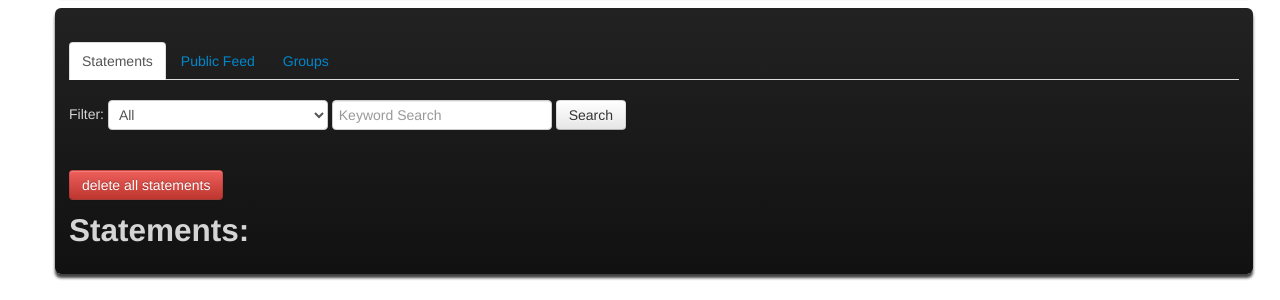
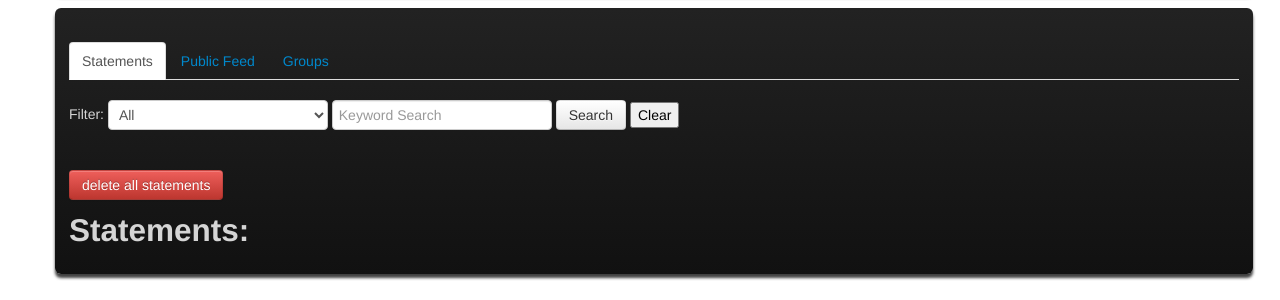
Before and after one commit to Lindy21/CSE498-LRS, a Django app: template lrs/templates/me.html in a window 1280 px wide. Shown: the part 154-454 px from the top of the page. Run offline with Django 3.2, Linux system fonts and the light colour scheme; the template is opened without the code that fills it, so the values that code supplies are empty; some libraries are stand-ins or nearby versions.

Commit message:
Private fix

```diff
--- a/lrs/templates/me.html
+++ b/lrs/templates/me.html
@@ -26,6 +26,7 @@
             </select>
             <input id="my_search" type="text" placeholder="Keyword Search">
             <input id="search_button" type="button" class="btn" value="Search">
+            <input id="clear_button" type="button" class"btn" value="Clear">
         </form></br>
         <span class="small-link"><a id="delstmts" href="#mystatements" class="btn btn-danger">delete all statements</a></span>
         <h2>Statements:</h2>
@@ -47,6 +48,7 @@
             </select>
             <input id="public_search" type="text" placeholder="Keyword Search">
             <input id="public_search_button" type="button" class="btn" value="Search">
+            <input id="public_clear_button" type="button" class="btn" value="Clear">
         </form>
         <h2>Public Feed:</h2>
     </div>
@@ -558,7 +560,6 @@ function verbClick(event){
             //myFilters['verb'] = verb['id'];
 
             var e = document.getElementById("my_verb_filter");
-            var check = document.getElementById("my_verb_filter_checkbox");
             switch(verb['id'])
             {
                 case("http://verbs/completed/"):
@@ -583,8 +584,6 @@ function verbClick(event){
                     e.selectedIndex = 6;
                     break;
             }
-            check.checked = true;
-
             getStmts();
             //getStmts(null, null, verb['id']);
         },
@@ -639,7 +638,6 @@ function publicVerbClick(event){
                     e.selectedIndex = 6;
                     break;
             }
-
             getPublicStmts();
         },
         error: function(xhr, ajaxOptions, thrownError){
```
